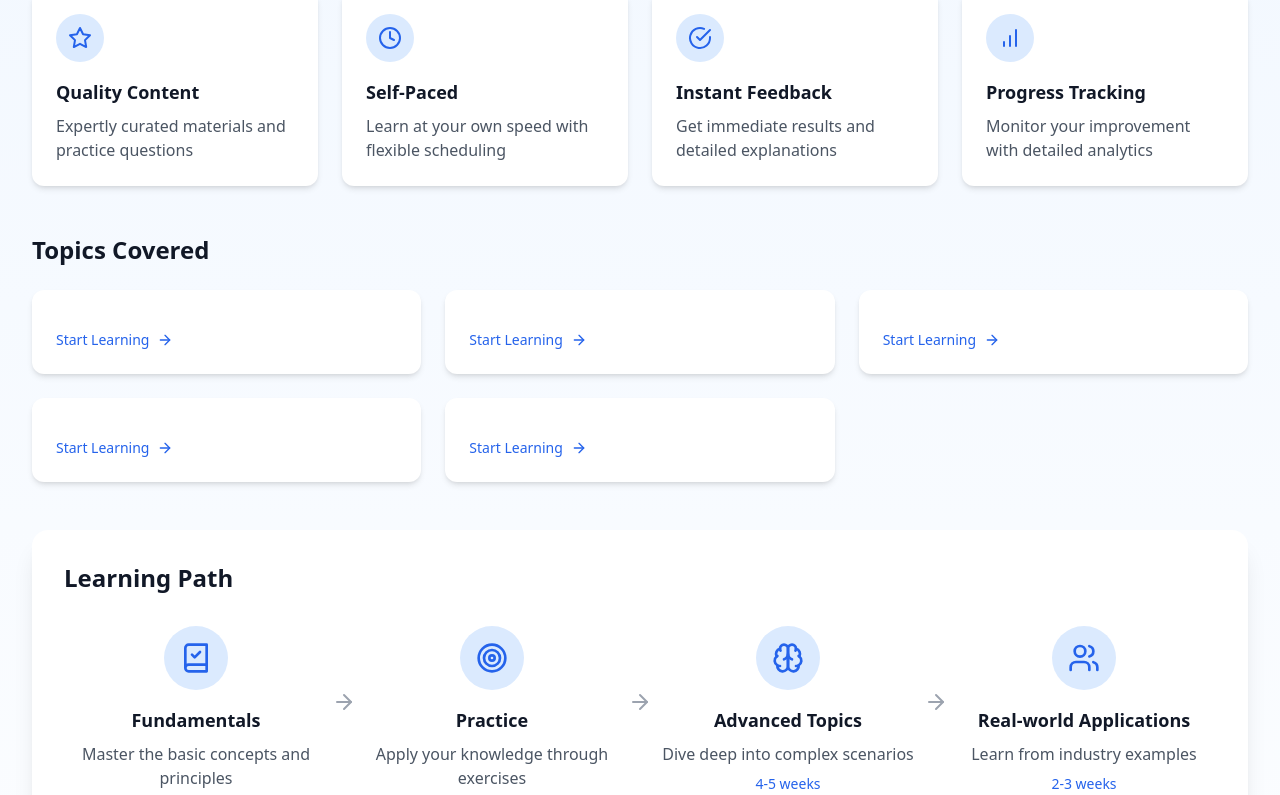
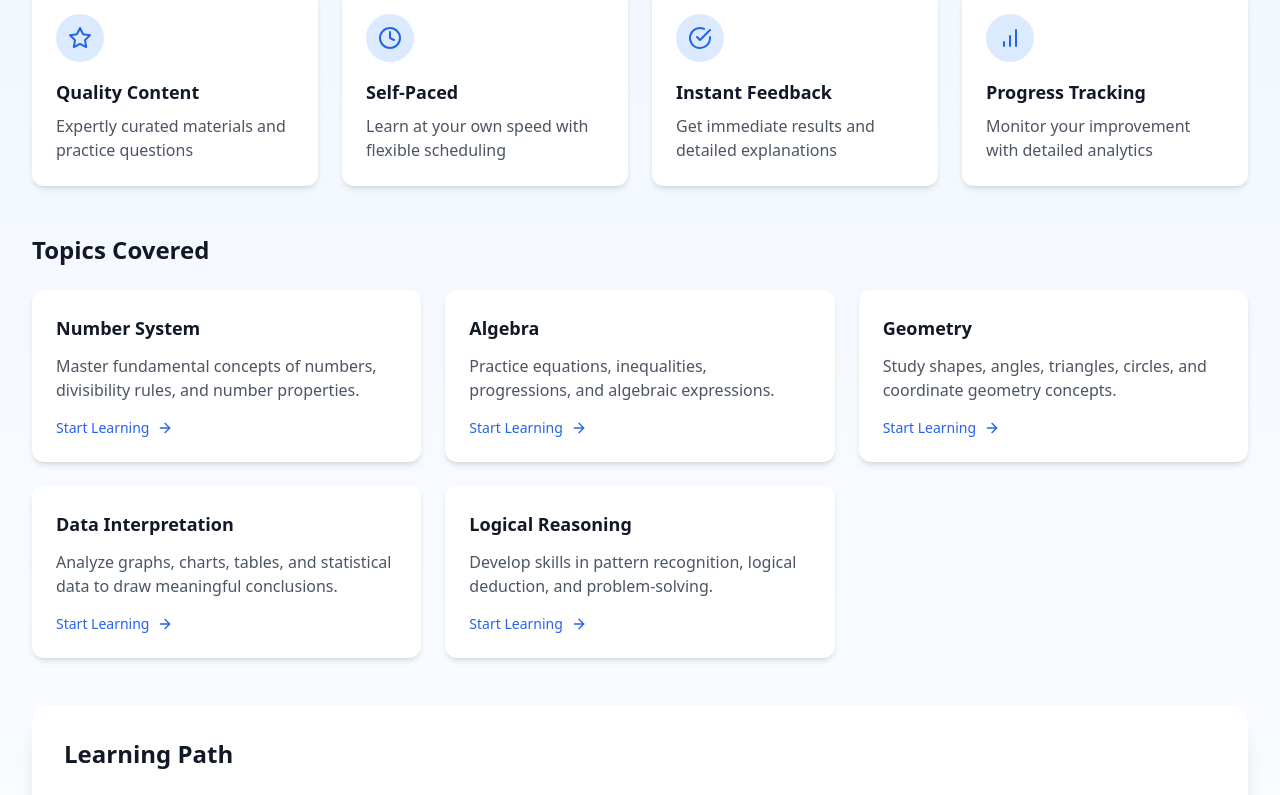
Before and after one commit to TechWithIfn/GeniusTestHub, a React (Vite) app: page /subjects/aptitude in a window 1280 px wide. Shown: the part 506-1301 px from the top of the page. Built offline with nearby package versions, Linux system fonts and the light colour scheme.

Commit message:
Update subjects.ts

```diff
--- a/src/data/subjects.ts
+++ b/src/data/subjects.ts
@@ -6,41 +6,167 @@ export const subjects: Subject[] = [
     name: 'Data Structures & Algorithms',
     icon: 'Binary',
     description: 'Master fundamental DSA concepts including arrays, linked lists, trees, graphs, and common algorithms',
-    topics: ['Arrays & Strings', 'Linked Lists', 'Trees & Graphs', 'Sorting Algorithms', 'Dynamic Programming']
+    topics: [
+      {
+        name: 'Arrays & Strings',
+        description: 'Learn array manipulation, string algorithms, and pattern matching techniques. Master two-pointer approach, sliding window, and array transformations.'
+      },
+      {
+        name: 'Linked Lists',
+        description: 'Understand singly and doubly linked lists, circular lists, and their operations. Practice reversing, merging, and detecting cycles.'
+      },
+      {
+        name: 'Trees & Graphs',
+        description: 'Explore binary trees, BST, AVL trees, and graph algorithms. Master DFS, BFS, and tree traversal techniques.'
+      },
+      {
+        name: 'Sorting Algorithms',
+        description: 'Study various sorting algorithms including quicksort, mergesort, and heapsort. Analyze time and space complexity.'
+      },
+      {
+        name: 'Dynamic Programming',
+        description: 'Master DP concepts through problems like knapsack, longest sequences, and matrix chain multiplication.'
+      }
+    ]
   },
   {
     id: 'coding',
     name: 'Coding & Programming',
     icon: 'Code',
     description: 'Practice coding problems and improve your programming skills across different languages',
-    topics: ['Problem Solving', 'Clean Code', 'Object-Oriented Programming', 'Design Patterns', 'Code Optimization']
+    topics: [
+      {
+        name: 'Problem Solving',
+        description: 'Develop systematic approaches to break down complex problems into manageable components.'
+      },
+      {
+        name: 'Clean Code',
+        description: 'Learn principles of writing maintainable, readable, and efficient code following industry best practices.'
+      },
+      {
+        name: 'Object-Oriented Programming',
+        description: 'Master OOP concepts including inheritance, polymorphism, encapsulation, and abstraction.'
+      },
+      {
+        name: 'Design Patterns',
+        description: 'Study common design patterns like Singleton, Factory, Observer, and their practical applications.'
+      },
+      {
+        name: 'Code Optimization',
+        description: 'Learn techniques to improve code performance, reduce complexity, and optimize resource usage.'
+      }
+    ]
   },
   {
     id: 'aptitude',
     name: 'Quantitative Aptitude',
     icon: 'Calculator',
     description: 'Enhance your mathematical and logical reasoning abilities',
-    topics: ['Number System', 'Algebra', 'Geometry', 'Data Interpretation', 'Logical Reasoning']
+    topics: [
+      {
+        name: 'Number System',
+        description: 'Master fundamental concepts of numbers, divisibility rules, and number properties.'
+      },
+      {
+        name: 'Algebra',
+        description: 'Practice equations, inequalities, progressions, and algebraic expressions.'
+      },
+      {
+        name: 'Geometry',
+        description: 'Study shapes, angles, triangles, circles, and coordinate geometry concepts.'
+      },
+      {
+        name: 'Data Interpretation',
+        description: 'Analyze graphs, charts, tables, and statistical data to draw meaningful conclusions.'
+      },
+      {
+        name: 'Logical Reasoning',
+        description: 'Develop skills in pattern recognition, logical deduction, and problem-solving.'
+      }
+    ]
   },
   {
     id: 'cs',
     name: 'Computer Science Fundamentals',
     icon: 'Cpu',
     description: 'Learn core computer science concepts and principles',
-    topics: ['Operating Systems', 'Database Management', 'Computer Networks', 'System Design', 'Software Engineering']
+    topics: [
+      {
+        name: 'Operating Systems',
+        description: 'Understand process management, memory allocation, file systems, and scheduling algorithms.'
+      },
+      {
+        name: 'Database Management',
+        description: 'Master SQL, database design, normalization, and transaction management.'
+      },
+      {
+        name: 'Computer Networks',
+        description: 'Learn networking protocols, OSI model, TCP/IP, and network security concepts.'
+      },
+      {
+        name: 'System Design',
+        description: 'Study scalable system design, distributed systems, and microservices architecture.'
+      },
+      {
+        name: 'Software Engineering',
+        description: 'Explore software development lifecycle, testing methodologies, and project management.'
+      }
+    ]
   },
   {
     id: 'verbal',
     name: 'Verbal Ability',
     icon: 'BookOpen',
     description: 'Improve your English language and communication skills',
-    topics: ['Reading Comprehension', 'Grammar', 'Vocabulary', 'Verbal Reasoning', 'Communication Skills']
+    topics: [
+      {
+        name: 'Reading Comprehension',
+        description: 'Develop skills to understand and analyze complex written passages effectively.'
+      },
+      {
+        name: 'Grammar',
+        description: 'Master English grammar rules, sentence structure, and common usage patterns.'
+      },
+      {
+        name: 'Vocabulary',
+        description: 'Build a strong vocabulary through word families, contextual usage, and idioms.'
+      },
+      {
+        name: 'Verbal Reasoning',
+        description: 'Practice analogies, sentence completion, and critical reasoning questions.'
+      },
+      {
+        name: 'Communication Skills',
+        description: 'Enhance written and verbal communication for professional environments.'
+      }
+    ]
   },
   {
     id: 'technical',
     name: 'Technical Interview Prep',
     icon: 'Terminal',
     description: 'Prepare for technical interviews with comprehensive practice',
-    topics: ['System Design', 'Problem Solving', 'Code Review', 'Architecture', 'Best Practices']
+    topics: [
+      {
+        name: 'System Design',
+        description: 'Learn to design scalable systems, handle trade-offs, and make architectural decisions.'
+      },
+      {
+        name: 'Problem Solving',
+        description: 'Practice technical problem-solving with real interview questions and scenarios.'
+      },
+      {
+        name: 'Code Review',
+        description: 'Understand code review best practices and common pitfalls to avoid.'
+      },
+      {
+        name: 'Architecture',
+        description: 'Study different architectural patterns, their pros and cons, and use cases.'
+      },
+      {
+        name: 'Best Practices',
+        description: 'Learn industry-standard practices for code quality, testing, and deployment.'
+      }
+    ]
   }
 ];
```
